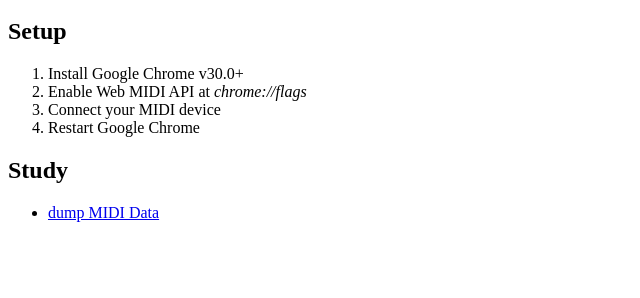
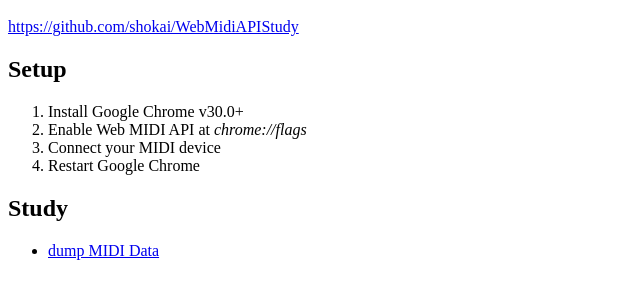
Before and after one commit to shokai/WebMidiAPIStudy, a plain HTML site: page index.html in a window 1280 px wide. Shown: the part 48-346 px from the top of the page, without its empty margins (0-640 px from the left). Drawn offline with Linux system fonts and the light colour scheme.

Commit message:
add github URL

```diff
--- a/index.html
+++ b/index.html
@@ -5,6 +5,7 @@
   </head>
   <body>
     <h1>Web Midi API dump</h1>
+    <p><a href="https://github.com/shokai/WebMidiAPIStudy">https://github.com/shokai/WebMidiAPIStudy</a></p>
     <h2>Setup</h2>
     <ol>
       <li>Install Google Chrome v30.0+</li>
```
